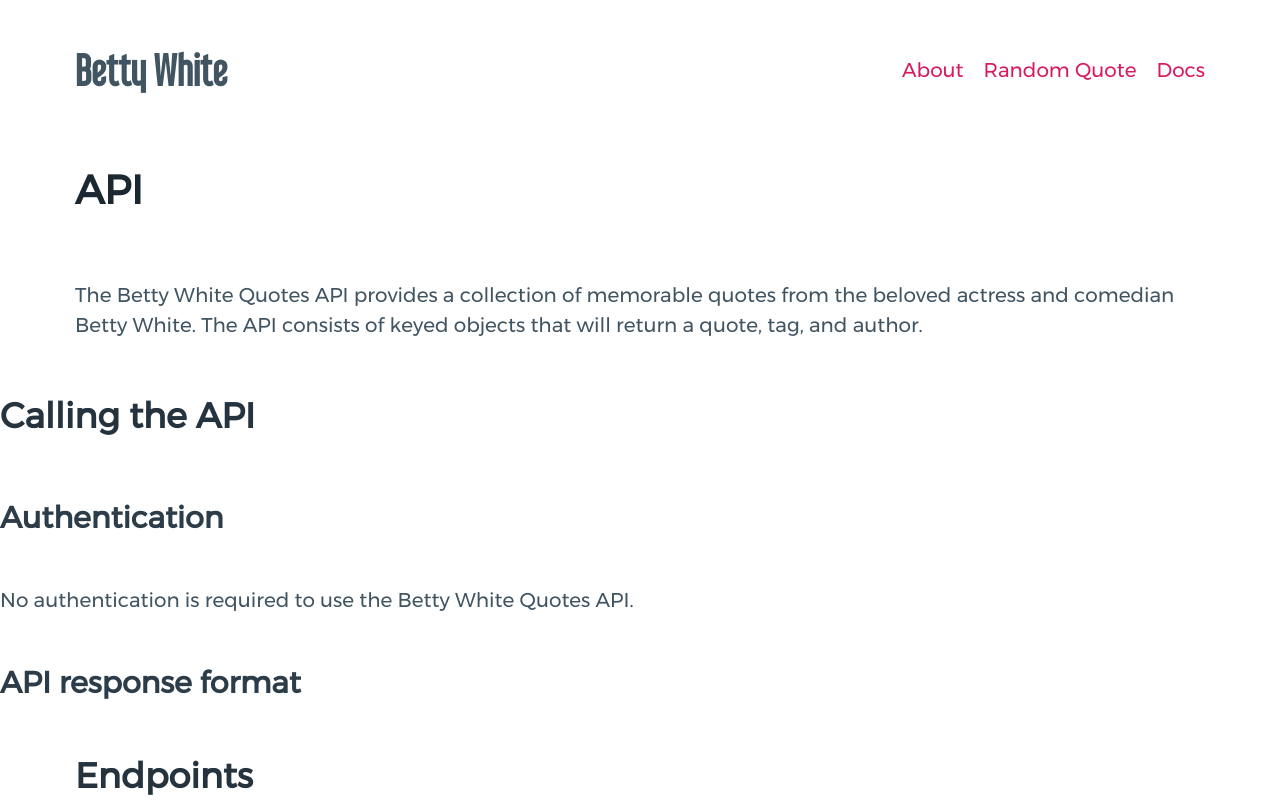
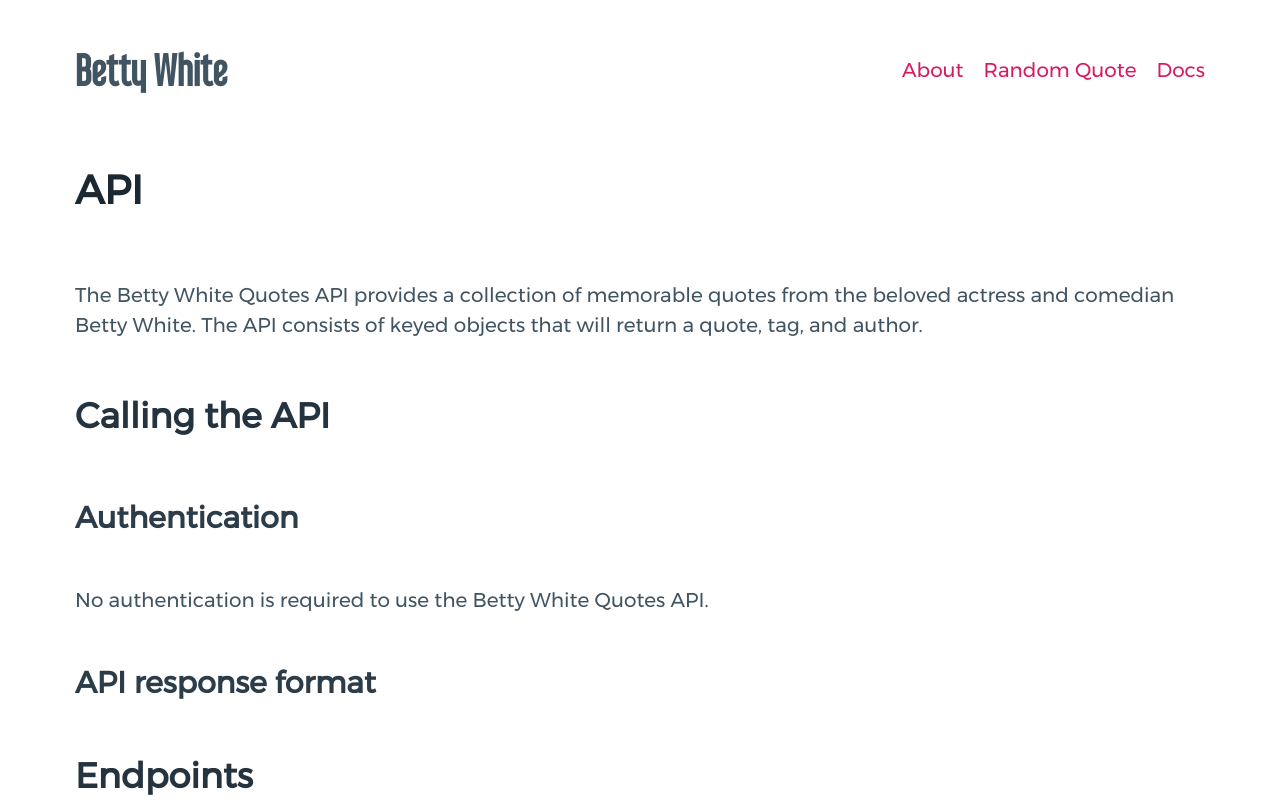
Before and after one commit to KhuloodHassan/betty-white-quotes-api, a website: page docs.html in a window 1280 px wide. Shown: the top 806 px of the page. Drawn offline with Linux system fonts and the light colour scheme.

Commit message:
Add styling

```diff
--- a/docs.html
+++ b/docs.html
@@ -38,12 +38,12 @@
     </main>
 
     <section>
-        <diov class="container">
+        <div class="container">
             <h2>Calling the API</h2>
             <h3>Authentication</h3>
             <p>No authentication is required to use the Betty White Quotes API.</p>
             <h3>API response format</h3>
-        </diov>
+        </div>
     </section>
 
     <section>
```
